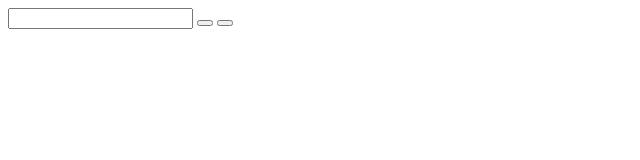
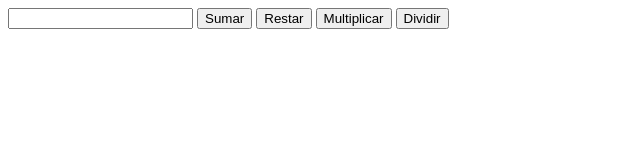
Before and after one commit to LuckySejo/calculadora, a plain HTML site: page index.html in a window 1280 px wide. Shown: the whole page, without its empty margins (0-640 px from the left). Drawn offline with Linux system fonts and the light colour scheme.

Commit message:
dividir - feature1

```diff
--- a/index.html
+++ b/index.html
@@ -7,7 +7,9 @@
 </head>
 <body>
     <input type="text">
-    <button type="button" onclick="sumar()"></button>
-    <button type="button" onclick="restar()"></button>
+    <button type="button" onclick="sumar()">Sumar</button>
+    <button type="button" onclick="restar()">Restar</button>
+    <button type="button" onclick="multiplicar()">Multiplicar</button>
+    <button type="button" onclick="dividir()">Dividir</button>
 </body>
 </html>
```
